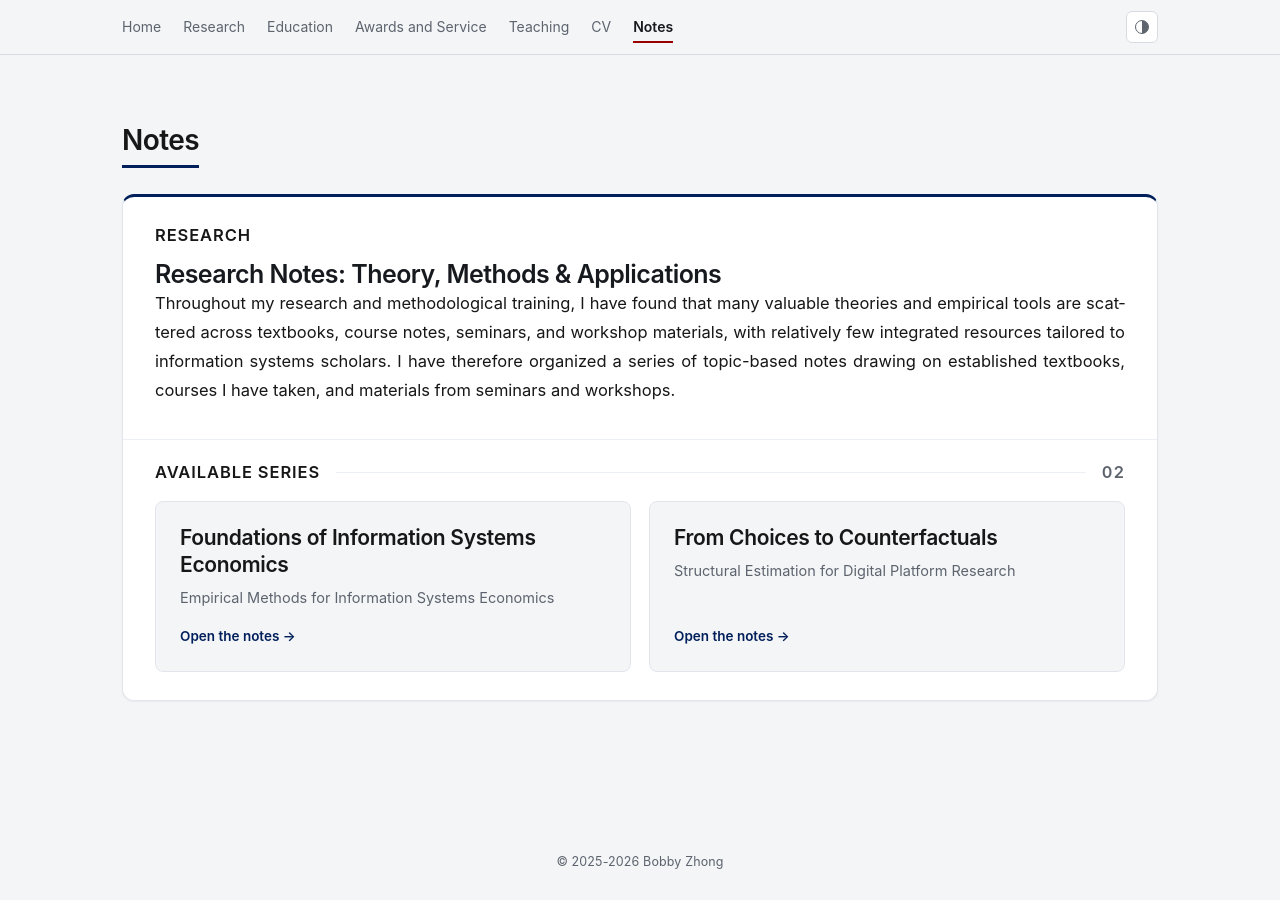
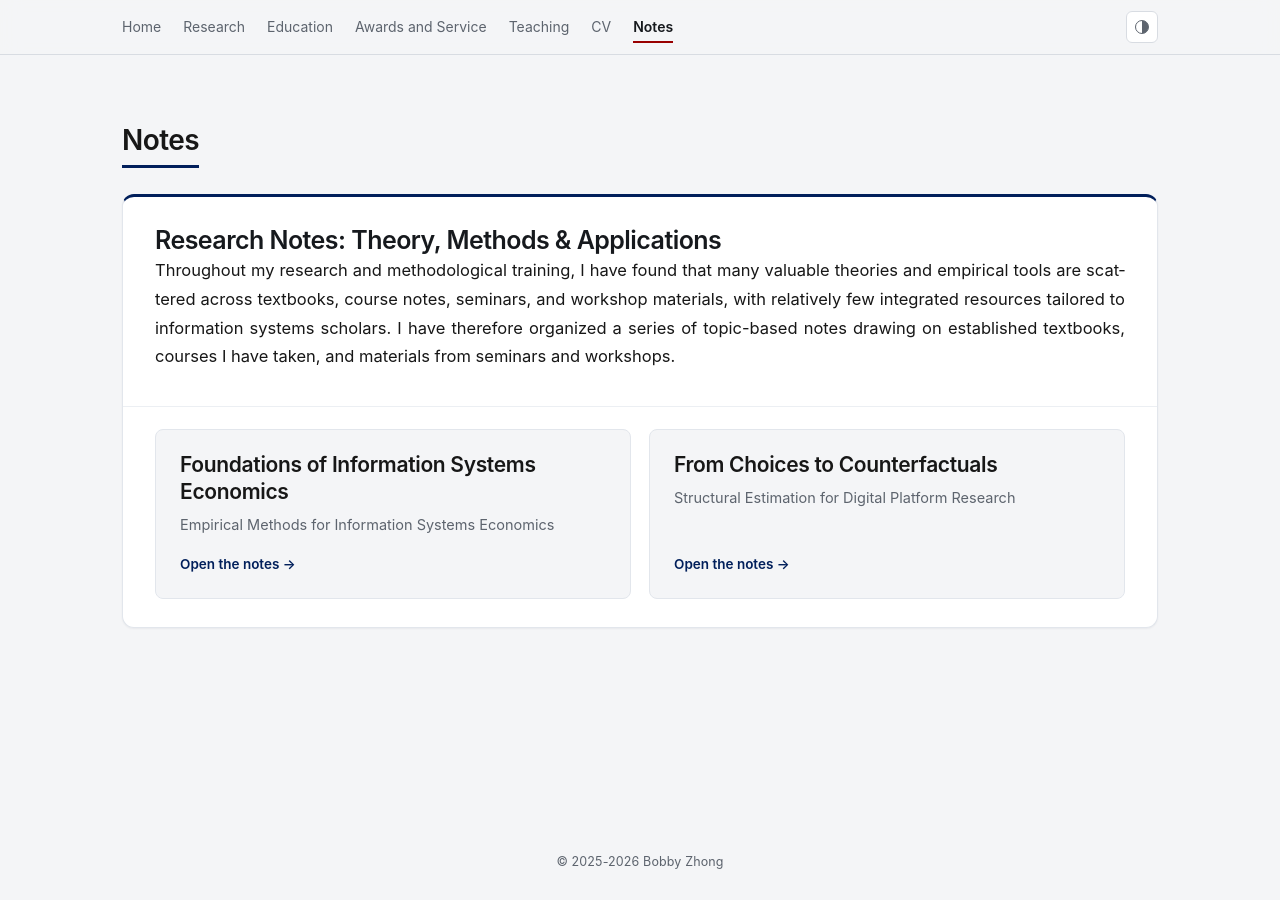
Before and after one commit to bobbyZhong10/bobbyzhong10.github.io, a Jekyll site: the page built from _pages/notes.md, in a window 1280 px wide. Built offline with Jekyll 4.4.1, drawn with Linux system fonts in a browser that asks for light colours.

Commit message:
notes update

```diff
--- a/_pages/notes.md
+++ b/_pages/notes.md
@@ -11,13 +11,11 @@ author_profile: true
 <section class="notes-collections" aria-label="Note collections">
   <section class="notes-collection" aria-labelledby="research-notes-heading">
     <div class="notes-collection__header">
-      <p class="notes-collection__eyebrow"> Research</p>
       <h2 id="research-notes-heading">Research Notes: Theory, Methods &amp; Applications</h2>
       <p class="notes-intro">Throughout my research and methodological training, I have found that many valuable theories and empirical tools are scattered across textbooks, course notes, seminars, and workshop materials, with relatively few integrated resources tailored to information systems scholars. I have therefore organized a series of topic-based notes drawing on established textbooks, courses I have taken, and materials from seminars and workshops.</p>
     </div>
 
     <div class="notes-collection__body">
-      <p class="notes-collection__label">Available series <span>02</span></p>
       <div class="notes-grid">
         <a class="notes-link" href="/notes/is-economics-methods/">
           <strong class="notes-link__title">Foundations of Information Systems Economics</strong>
--- a/_sass/_main-additions.scss
+++ b/_sass/_main-additions.scss
@@ -142,15 +142,11 @@ html[data-theme="dark"] .phd-callout__badge::before { background: var(--crimson)
 .notes-collections { margin-top: 26px; }
 .notes-collection { overflow: hidden; border: 1px solid var(--panel-border); border-top: 3px solid var(--navy); border-radius: var(--radius); background: var(--panel); box-shadow: var(--panel-shadow); }
 .notes-collection__header { padding: 28px 32px 26px; border-bottom: 1px solid var(--hairline); }
-.notes-collection__eyebrow, .notes-collection__label { margin: 0; color: var(--navy); font-size: 12.5px; font-weight: 600; letter-spacing: .055em; line-height: 1.3; text-transform: uppercase; }
-.notes-collection h2 { display: block; margin: 12px 0 0; padding: 0; border: 0 !important; font-size: 25px; font-weight: 600; letter-spacing: -.022em; line-height: 1.23; }
+.notes-collection h2 { display: block; margin: 0; padding: 0; border: 0 !important; font-size: 25px; font-weight: 600; letter-spacing: -.022em; line-height: 1.23; }
 .notes-collection h2::after { display: none !important; content: none; }
 .notes-intro { margin: 16px 0 0; padding: 0; border: 0; border-radius: 0; background: none; box-shadow: none; font-size: 15px; line-height: 1.75; color: var(--ink-2); text-align: justify; hyphens: auto; }
 .notes-collection__body { padding: 22px 32px 28px; }
-.notes-collection__label { display: flex; align-items: center; justify-content: space-between; gap: 16px; }
-.notes-collection__label::after { content: ""; flex: 1 1 auto; height: 1px; background: var(--hairline); }
-.notes-collection__label span { order: 2; color: var(--muted); font-variant-numeric: tabular-nums; }
-.notes-grid { gap: 18px; margin-top: 18px; }
+.notes-grid { gap: 18px; margin-top: 0; }
 .notes-link { min-height: 0; padding: 22px 24px; border: 1px solid var(--panel-border); border-top: 1px solid var(--panel-border); border-radius: 8px; background: var(--bg); box-shadow: none; }
 .notes-link:hover { transform: none; border-color: var(--navy); background: var(--panel); box-shadow: none; }
 .notes-link__title { font-size: 21px; font-weight: 600; letter-spacing: -.016em; line-height: 1.28; }
```
